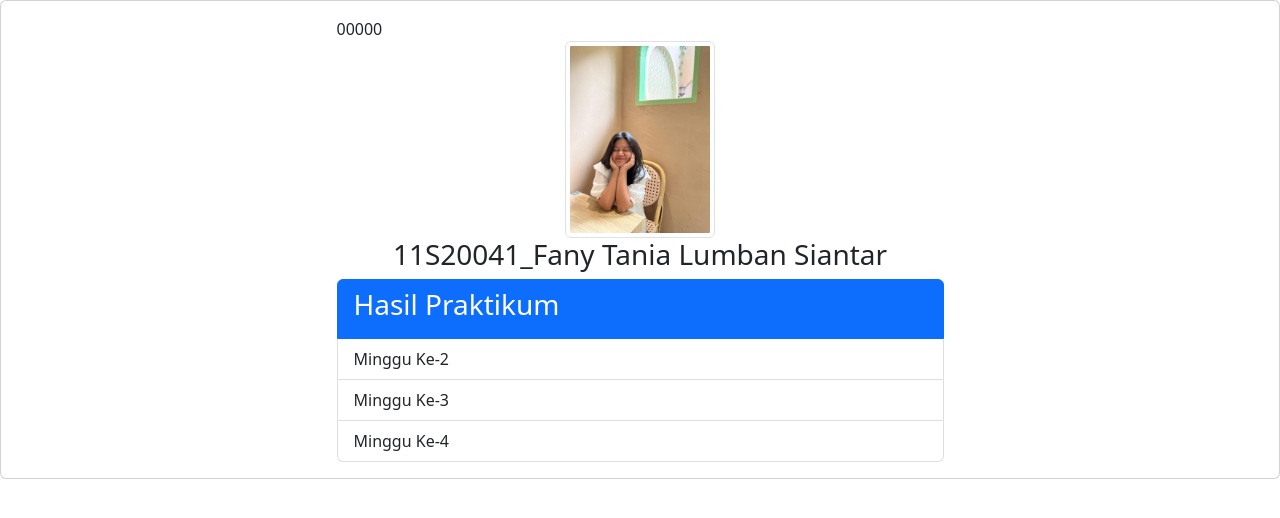
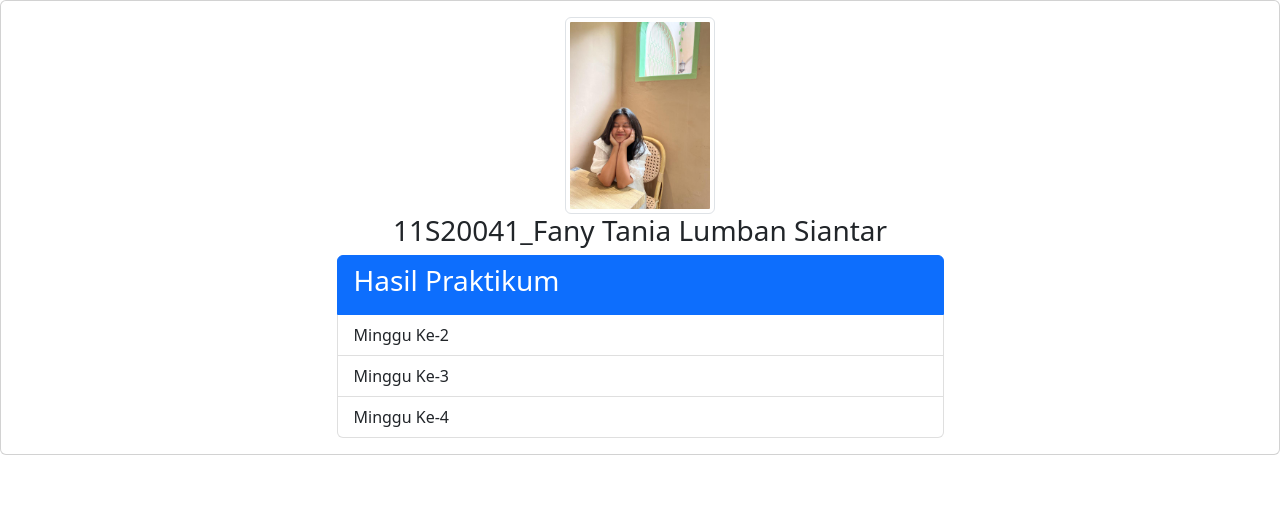
Before and after one commit to ifs20041-itdel/pabwe-itdel, a PHP site: page / in a window 1280 px wide. Shown: the top 518 px of the page. Run offline with PHP 8.4, Linux system fonts and the light colour scheme.

Commit message:
Update index.php

```diff
--- a/index.php
+++ b/index.php
@@ -12,14 +12,14 @@
         <div class="card">
             <div class="card-body w-50 mx-auto">
 
-00000                <img src="assets/img/profile.jpeg" alt="foto-saya" class="img-thumbnail d-block mx-auto" width="150"/>
+                <img src="assets/img/profile.jpeg" alt="foto-saya" class="img-thumbnail d-block mx-auto" width="150"/>
                 <h3 class="text-center">11S20041_Fany Tania Lumban Siantar</h3>
 
                 <div class="list-group">
                     <li href="#" class="list-group-item list-group-item-action active" aria-current="true">
                       <h3>Hasil Praktikum</h3>
                     </li>
-                    <a href="fany.html" class="list-group-item list-group-item-action">Minggu Ke-2</a>
+                    <a href="week2/profil.html" class="list-group-item list-group-item-action">Minggu Ke-2</a>
                     <a href="#" class="list-group-item list-group-item-action">Minggu Ke-3</a>
                     <a href="#" class="list-group-item list-group-item-action">Minggu Ke-4</a>
                 </div>
```
